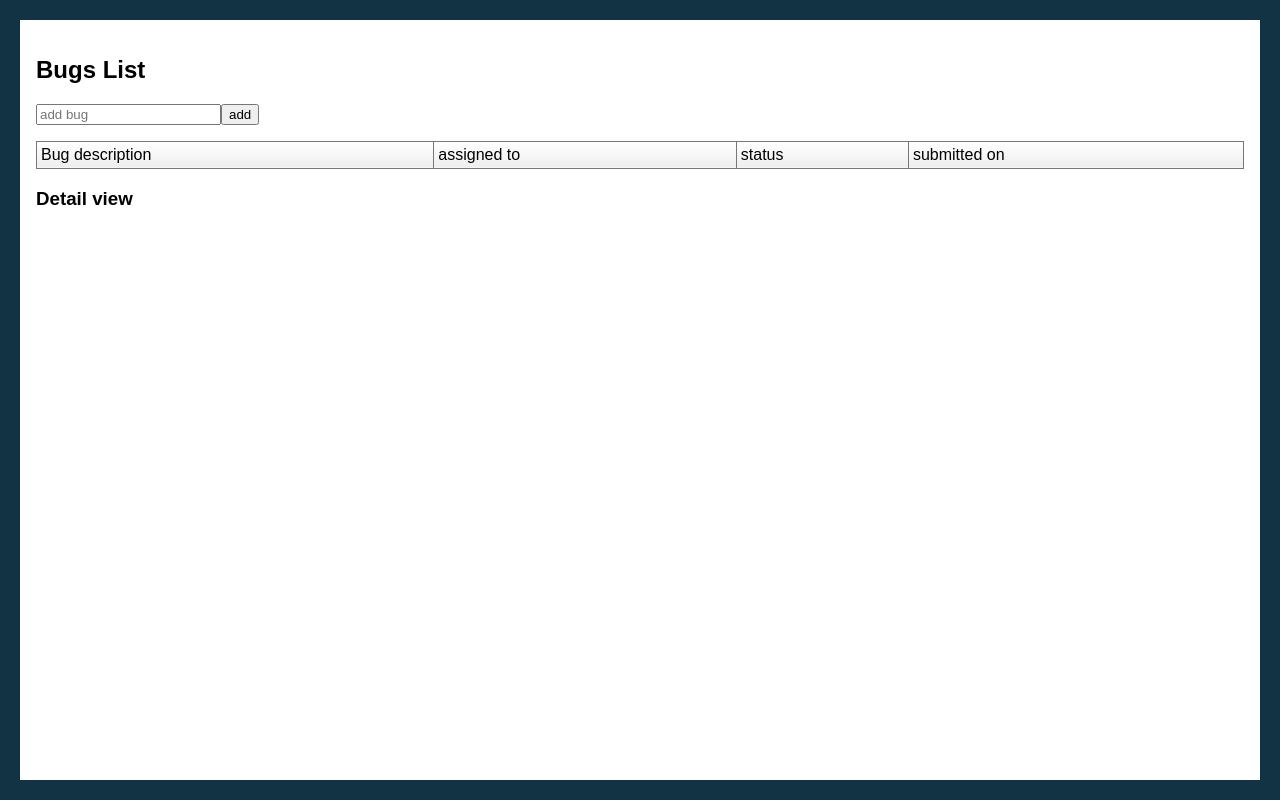
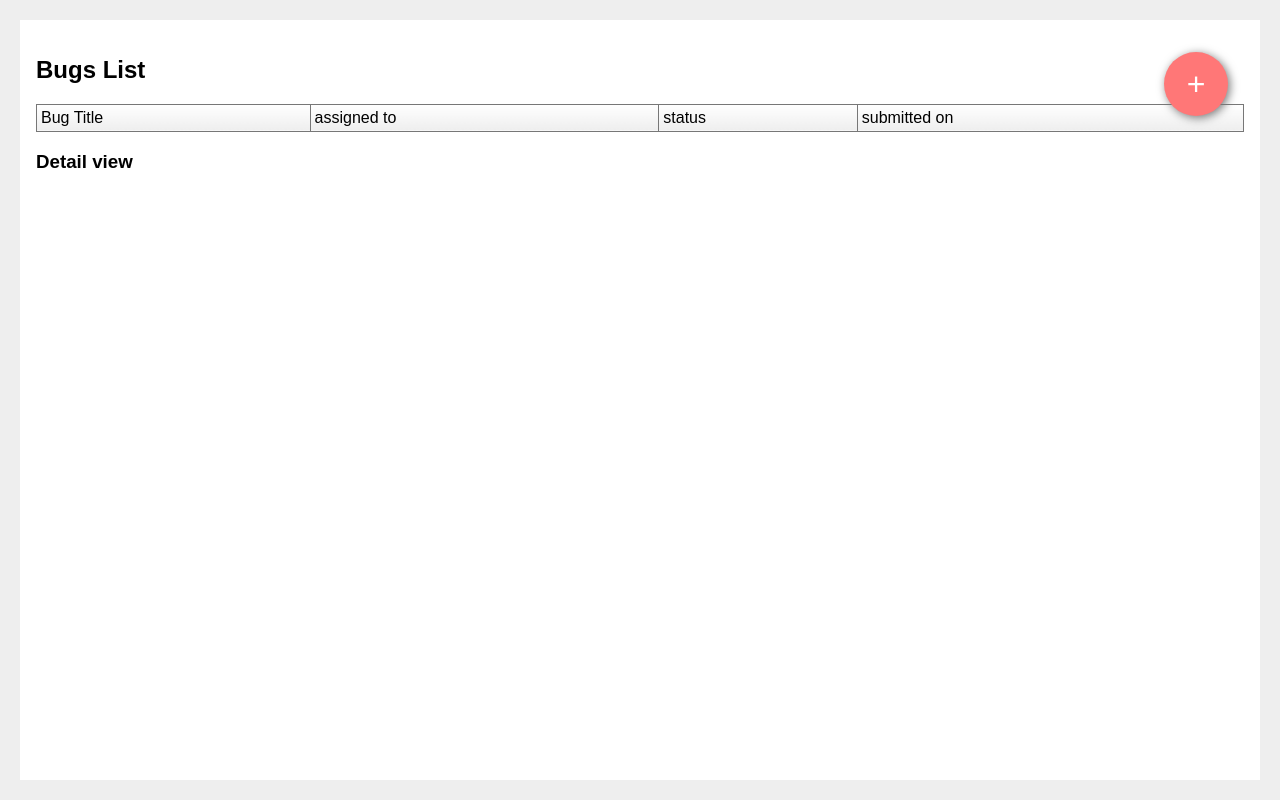
Before and after one commit to learosema/redux-experiment, a website built with webpack: page build/index.html in a window 1280 px wide. Built offline with nearby package versions, Linux system fonts and the light colour scheme; what deepcopy would draw is missing.

Commit message:
floating button and stuff

```diff
--- a/src/components/bugs-form.js
+++ b/src/components/bugs-add.js
@@ -1,7 +1,7 @@
 import store from '../store';
 
 // A simple example component, where you can add bugs
-export default class BugsFormComponent {
+export default class BugsAddComponent {
 
 	constructor(container) {
 		this.container = container;
@@ -9,7 +9,7 @@ export default class BugsFormComponent {
 	}
 
 	get HTML() {
-		return `<p><input placeholder="add bug"><button>add</button></p>`;
+		return `<button class="fileBug" title="file a new bug"> + </button>`;
 	}
 
 	render() {
--- a/src/components/bugs-detail.js
+++ b/src/components/bugs-detail.js
@@ -1,6 +1,6 @@
 import store from '../store';
 
-// A simple example component, where you can add bugs
+// A simple example component for a bug detail view
 export default class BugsDetailComponent {
 
 	constructor(container) {
--- a/src/components/bugs-table.js
+++ b/src/components/bugs-table.js
@@ -10,7 +10,8 @@ export default class BugsTableComponent {
 
 	get HTML() {
 		return `<table>
-			<tr><th>Bug description</th><th>assigned to</th><th>status</th><th>submitted on</th></tr>
+			<tr><th>Bug Title</th><th>assigned to</th>
+			<th>status</th><th>submitted on</th></tr>
 		</table>`;
 	}
 
--- a/src/components/bugs.js
+++ b/src/components/bugs.js
@@ -1,6 +1,6 @@
 import store from '../store';
 import { $, $$ } from '../util/dollar';
-import BugsFormComponent from './bugs-form';
+import BugsAddComponent from './bugs-add';
 import BugsTableComponent from './bugs-table';
 import BugsDetailComponent from './bugs-detail';
 
@@ -10,16 +10,16 @@ export default class BugsComponent {
 	constructor(container) {
 		this.container = container;
 		this.render();
-		this.bugsForm = new BugsFormComponent($('.bugs-form', this.container));
-		this.bugsTable = new BugsTableComponent($('.bugs-table', this.container));
+		this.bugsForm   = new BugsAddComponent($('.bugs-add', this.container));
+		this.bugsTable  = new BugsTableComponent($('.bugs-table', this.container));
 		this.bugsDetail = new BugsDetailComponent($('.bugs-detail', this.container));
 	}
 
 	get HTML() {
 		return `
 			<h2>Bugs List</h2>
-			<section class="bugs-form">
-				${this.bugsForm?this.bugsForm.HTML:""}
+			<section class="bugs-add">
+				${this.bugsAdd?this.bugsAdd.HTML:""}
 			</section>
 			<section class="bugs-table">${this.bugsTable?this.bugsTable.HTML:""}</section>
 			<section class="bugs-detail">${this.bugsDetail?this.bugsDetail.HTML:""}</section>`;
--- a/src/reducer.js
+++ b/src/reducer.js
@@ -1,19 +1,16 @@
 import deepcopy from 'deepcopy';
 
 const initialState = {
-	users:[{userName: "terabaud"}, {userName: "horst"}],
-	bugs:[{title: "It doesn't work"}]
+	users: [{userName: "terabaud"}, {userName: "horst"}],
+	bugs: [{title: "It doesn't work"}]
 };
 
 export default function reducer(state = initialState, action) {
 	// create a copy of the current state
 	const newState = deepcopy(state);
 	switch (action.type) {
-		case 'ADD_USER':
-			newState.userList.push({userName: action.userName});
-			return newState;
-		case 'REMOVE_USER':
-			newState.users = state.users.filter((user) => user.userName != action.userName);
+		case 'ADD_BUG':
+			newState.bugs.push(action.bug);
 			return newState;
 	}
 }
--- a/src/store.js
+++ b/src/store.js
@@ -2,3 +2,6 @@ import reducer from './reducer';
 import { createStore } from 'redux';
 
 export const store = createStore(reducer);
+
+
+console.log("store created :-)");
--- a/src/styles.scss
+++ b/src/styles.scss
@@ -3,7 +3,7 @@
 }
 
 body {
-	background: #134;
+	background: #eee;
 	font-family: sans-serif;
 }
 
@@ -22,6 +22,37 @@ body {
 .bugs {
 	@include fit;
 	padding: 16px;
+
+    .bugs-add {
+        button {
+            font-weight: 100;
+            position: absolute;
+            right: 32px;
+            top: 32px;
+            width: 64px;
+            height: 64px;
+            border-radius: 50%;
+            font-size: 32px;
+            line-height: 32px;
+            color: #fff;
+            background-color: #f77;
+            box-shadow: 2px 2px 10px 0 #777;
+            border: none;
+            cursor: pointer;
+            outline: none;
+
+            &:hover {
+                background: #faa;
+            }
+
+            &:active {
+                background: #d55;
+            }
+        }
+
+
+    }
+
 
 	.bugs-table {
 
```
Also changed, not shown: README.md.
